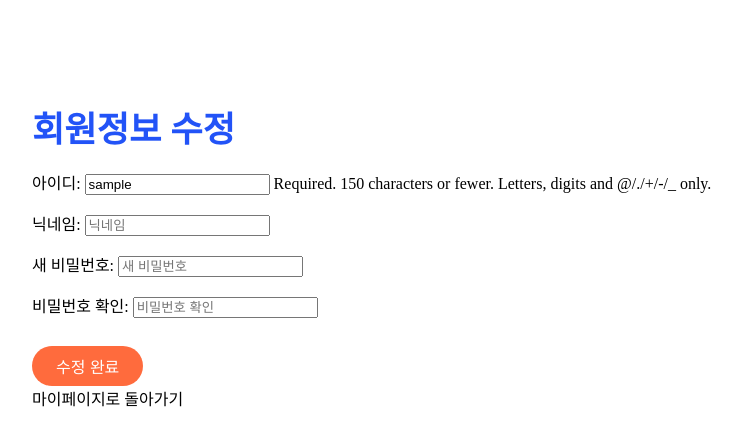
After one commit to SSWU-LIKELION-14TH-BE/Django_LeeGaYun, a Django app: page /user/mypage/edit/ in a window 1280 px wide. The commit adds this page. Shown: the top 446 px of the page, without its empty margins (208-946 px from the left). Run offline with Django 5.2, Linux system fonts and the light colour scheme; the visitor is signed in with stand-in values (Sample User, id 1).

Commit message:
feat: 마이페이지 기능 구현

```diff
--- a/myproject/settings.py
+++ b/myproject/settings.py
@@ -138,3 +138,5 @@ EMAIL_HOST_USER = os.getenv('EMAIL_USER')
 EMAIL_HOST_PASSWORD = os.getenv('EMAIL_PASSWORD')
 
 DEFAULT_FROM_EMAIL = EMAIL_HOST_USER
+
+LOGIN_URL = '/user/login/'
--- a/post/urls.py
+++ b/post/urls.py
@@ -1,10 +1,12 @@
 from django.urls import path
-from .views import post_create_view, post_detail_view, post_like_view, comment_like_view, post_list_view
+from .views import post_create_view, post_detail_view, post_like_view, comment_like_view, post_list_view, post_edit_view, post_delete_view
 
 urlpatterns = [
     path('', post_list_view, name='post_list'),
     path('create/', post_create_view, name='post_create'),
     path('<int:pk>/', post_detail_view, name='post_detail'),
+    path('<int:pk>/edit/', post_edit_view, name='post_edit'),
+    path('<int:pk>/delete/', post_delete_view, name='post_delete'),
     path('<int:pk>/like/', post_like_view, name='post_like'),
     path('comment/<int:comment_id>/like/', comment_like_view, name='comment_like'),
 ]
--- /dev/null
+++ b/static/css/mypage.css
@@ -0,0 +1,92 @@
+.mypage-wrapper {
+    max-width: 800px;
+    margin: 40px auto;
+    background: #fff;
+    padding: 32px 24px;
+}
+
+.mypage-wrapper h2 {
+    font-size: 2.2rem;
+    color: #2253f7;
+    margin-bottom: 18px;
+}
+
+.mypage-wrapper ul {
+    list-style: none;
+    padding: 0;
+    margin-bottom: 24px;
+}
+
+.mypage-wrapper li {
+    font-size: 1.13em;
+    margin-bottom: 10px;
+}
+
+.mypage-link-btn {
+    display: inline-block;
+    color: black;
+    border-radius: 20px;
+    text-decoration: none;
+    font-weight: 500;
+}
+
+.mypage-post-list-img {
+    width: 100px;
+    height: auto;
+    border-radius: 6px;
+    margin-right: 12px;
+    vertical-align: middle;
+    box-shadow: 0 1px 4px rgba(0,0,0,0.07);
+}
+
+.mypage-post-list-title {
+    font-weight: bold;
+    margin-left: 10px;
+    font-size: 1.1em;
+}
+
+.mypage-post-list-date {
+    color: #888;
+    margin-left: 10px;
+    font-size: 0.98em;
+}
+
+.mypage-logout-btn button {
+    color: black;
+    border: none;
+    border-radius: 20px;
+    padding: 8px 24px;
+    font-weight: 600;
+    cursor: pointer;
+    font-size: 1em;
+    margin-top: 20px;
+}
+
+.mypage-detail-btn{
+    display: inline-block;
+    background: #ff6b3d;
+    color: #fff;
+    padding: 8px 24px;
+    border-radius: 20px;
+    text-decoration: none;
+    font-weight: 600;
+    margin-top: 12px;
+}
+
+.mypage-edit-btn{
+    display: inline-block;
+    background: #ff6b3d;
+    color: #fff;
+    padding: 8px 24px;
+    border-radius: 20px;
+    text-decoration: none;
+    font-weight: 500;
+    margin-top: 12px;
+    border: none;
+    cursor: pointer;
+    font-size: 1em;
+    transition: background 0.2s;
+}
+.mypage-edit-btn:hover{
+    background: #e24a1a;
+}
--- a/user/forms.py
+++ b/user/forms.py
@@ -105,3 +105,36 @@ class LoginForm(AuthenticationForm):
         for field in self.fields.values():
             field.help_text = ''
             field.widget.attrs.update({'class': 'login-input'})
+
+class UserUpdateForm(forms.ModelForm):
+    password = forms.CharField(
+        label='새 비밀번호',
+        widget=forms.PasswordInput(attrs={'class': 'signup-input', 'placeholder': '새 비밀번호'}),
+        required=False
+    )
+    password_confirm = forms.CharField(
+        label='비밀번호 확인',
+        widget=forms.PasswordInput(attrs={'class': 'signup-input', 'placeholder': '비밀번호 확인'}),
+        required=False
+    )
+
+    class Meta:
+        model = CustomUser
+        fields = ['username', 'user_id', 'password', 'password_confirm']
+        labels = {
+            'username': '아이디',
+            'user_id': '닉네임',
+        }
+        widgets = {
+            'username': forms.TextInput(attrs={'class': 'signup-input', 'placeholder': '아이디'}),
+            'user_id': forms.TextInput(attrs={'class': 'signup-input', 'placeholder': '닉네임'}),
+        }
+
+    def clean(self):
+        cleaned_data = super().clean()
+        password = cleaned_data.get('password')
+        password_confirm = cleaned_data.get('password_confirm')
+        if password or password_confirm:
+            if password != password_confirm:
+                raise forms.ValidationError('비밀번호가 일치하지 않습니다.')
+        return cleaned_data
--- a/user/templates/home.html
+++ b/user/templates/home.html
@@ -20,5 +20,7 @@
         <button type="submit">로그아웃</button>
     </form>
     {% endif %}
+
+    {% block content %}{% endblock %}
 </body>
 </html>
--- a/user/templates/login.html
+++ b/user/templates/login.html
@@ -20,7 +20,7 @@
             <button type="submit" class="login-btn">로그인</button>
         </form>
         <div class="login-links">
-            <a href="{% url 'find_password' %}">비밀번호 변경</a>
+            <a href="{% url 'find_password' %}">비밀번호 찾기</a>
             <span>|</span>
             <a href="{% url 'signup' %}">회원가입</a>
         </div>
--- /dev/null
+++ b/user/templates/mypage_edit.html
@@ -0,0 +1,20 @@
+<!DOCTYPE html>
+<html lang="ko">
+<head>
+    <meta charset="UTF-8">
+    <title>회원정보 수정</title>
+    {% load static %}
+    <link rel="stylesheet" href="{% static 'css/mypage.css' %}">
+</head>
+<body>
+    <div class="mypage-wrapper">
+        <h2>회원정보 수정</h2>
+        <form method="post">
+            {% csrf_token %}
+            {{ form.as_p }}
+            <button type="submit" class="mypage-edit-btn">수정 완료</button>
+        </form>
+        <a href="{% url 'mypage' %}" class="mypage-link-btn">마이페이지로 돌아가기</a>
+    </div>
+</body>
+</html>
--- a/user/urls.py
+++ b/user/urls.py
@@ -1,5 +1,5 @@
 from django.urls import path
-from .views import signup_view, login_view, home_view, logout_view, find_password_view, reset_password_view
+from .views import signup_view, login_view, home_view, logout_view, find_password_view, reset_password_view, mypage_view, mypage_edit_view, mypage_post_list_view
 
 urlpatterns = [
     path('signup/', signup_view, name='signup'),
@@ -8,4 +8,7 @@ urlpatterns = [
     path('logout/', logout_view, name='logout'),
     path('find-password/', find_password_view, name='find_password'),
     path('reset-password/', reset_password_view, name='reset_password'),
+    path('mypage/', mypage_view, name='mypage'),
+    path('mypage/edit/', mypage_edit_view, name='mypage_edit'),
+    path('mypage/posts/', mypage_post_list_view, name='mypage_post_list'),
 ]
--- a/user/views.py
+++ b/user/views.py
@@ -4,9 +4,13 @@ from django.urls import reverse
 from .forms import SignUpForm
 from .forms import LoginForm
 from .forms_password import FindPasswordForm, VerifyCodeForm, ResetPasswordForm
+from .forms import UserUpdateForm
 from .models import CustomUser
 import random
 from django.core.mail import send_mail
+from django.contrib.auth.decorators import login_required
+from post.models import Post
+from django.shortcuts import get_object_or_404
 
 def find_password_view(request):
     step = request.session.get('step', 1)
@@ -124,3 +128,30 @@ def logout_view(request):
 
 def home_view(request):
     return render(request, 'home.html')
+
+# 로그인 한 사용자만 가능 -> 마이페이지
+@login_required
+def mypage_view(request):
+    user = request.user
+    return render(request, 'mypage.html', {'user': user})
+
+@login_required
+def mypage_edit_view(request):
+    user = request.user
+    if request.method == 'POST':
+        form = UserUpdateForm(request.POST, instance=user)
+        if form.is_valid():
+            user = form.save(commit=False)
+            password = form.cleaned_data.get('password')
+            if password:
+                user.set_password(password)
+            user.save()
+            return redirect('mypage')
+    else:
+        form = UserUpdateForm(instance=user)
+    return render(request, 'mypage_edit.html', {'form': form})
+
+@login_required
+def mypage_post_list_view(request):
+    posts = Post.objects.filter(author=request.user).order_by('-created_at')
+    return render(request, 'mypage_post_list.html', {'posts': posts})
```
Also changed, not shown: post/templates/post_detail.html (+9 -0 lines), post/templates/post_edit.html (added, +20 -0 lines), post/views.py (+21 -0 lines), static/css/post_detail.css (+13 -0 lines), user/templates/mypage.html (added, +28 -0 lines), user/templates/mypage_post_list.html (added, +29 -0 lines).
